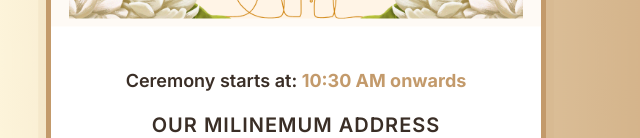
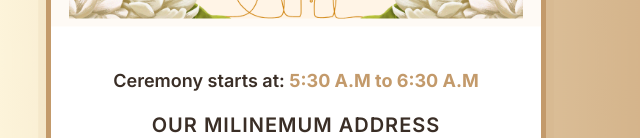
Before and after one commit to Nithyaprakash1/MyHome.github.io, a plain HTML site: page index.html in a window 1280 px wide. Shown: the part 662-800 px from the top of the page, 344-984 px from the left. Drawn offline with nearby package versions, Linux system fonts and the light colour scheme.

Commit message:
Update index.html

```diff
--- a/index.html
+++ b/index.html
@@ -127,7 +127,7 @@
 
             <!-- Combined Time and Location from previous state for completeness -->
             <p class="mb-4 text-lg font-semibold">
-                Ceremony starts at: <span class="text-primary-gold font-bold">10:30 AM onwards</span>
+                Ceremony starts at: <span class="text-primary-gold font-bold">5:30 A.M to 6:30 A.M</span>
             </p>
 
             <h3 class="text-xl font-semibold mt-4 mb-3 uppercase tracking-wider">
```
